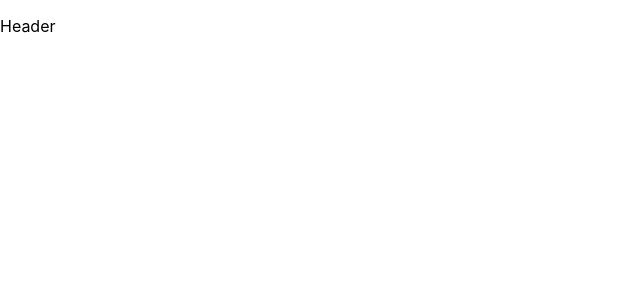
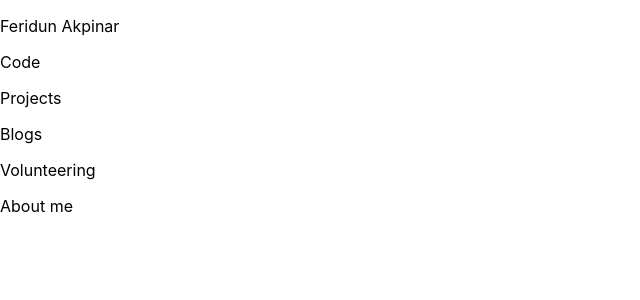
Before and after one commit to ferakp/personalwebsite, a React (Create React App) app: page / in a window 1280 px wide. Shown: the top 300 px of the page, without its empty margins (0-640 px from the left). Built offline with nearby package versions, Linux system fonts and the light colour scheme.

Commit message:
Add navigation items, reducer, style files and refactoring

```diff
--- a/src/App.js
+++ b/src/App.js
@@ -1,39 +1,33 @@
-import React from "react";
-import {Home} from "./pages/Home";
+import React, { useReducer } from "react";
+import { Home } from "./pages/Home";
 import { Header } from "./components/Header";
 import { getContext } from "./states/context";
-import { appState } from "./states/state";
+import { initialState, reducer } from "./states/state";
 import { Routes, Route } from "react-router-dom";
 import { Projects } from "./pages/Projects";
 import { useNavigate } from "react-router";
 import "./App.css";
 
 class App extends React.Component {
-
-  // Context properties
   static AppContext = getContext();
-  static contextType;
-  defaultContextValue = { appState };
 
   render() {
     return (
-      <App.AppContext.Provider value={this.defaultContextValue}>
+      <App.AppContext.Provider value={{ app: this.props.state.app, dispatch: this.props.dispatch }}>
         <Header />
         <Routes>
-          <Route path="/" element={<Home {...this.props}/>} />
-          <Route path="projects" element={<Projects {...this.props}/>} />
+          <Route path="/" element={<Home {...this.props} />} />
+          <Route path="projects" element={<Projects {...this.props} />} />
         </Routes>
       </App.AppContext.Provider>
     );
   }
 }
 
-// Wrapper for navigate function
 const AppWrapper = () => {
+  const [state, dispatch] = useReducer(reducer, initialState);
   let navigate = useNavigate();
-  return (
-    <App navigate={navigate}/>
-  )
-}
+  return <App navigate={navigate} state={state} dispatch={dispatch} />;
+};
 
 export default AppWrapper;
--- a/src/components/Header.js
+++ b/src/components/Header.js
@@ -4,22 +4,13 @@ import { getContext } from "../states/context";
 export class Header extends React.Component {
   static contextType = getContext();
 
-  // Context shortcuts
-  header;
-  navigationBar;
-
   render() {
-    this.header = this.context.appState.app.header;
-    this.navigationBar = this.header.navigationBar;
+    this.header = this.context.app.header;
 
     return(
       <React.Fragment>
-        <p>Header</p>
+        {Object.entries(this.header.navigationBar).map(e => (<p key={e[0]}>{e[1]["name"]}</p>))}
       </React.Fragment>
     )
   }
-
-  change = () => {
-
-  };
 }
--- a/src/pages/Home.js
+++ b/src/pages/Home.js
@@ -1,12 +1,15 @@
 import React from "react";
+import { getContext } from "../states/context";
 import styles from "./Home.module.css";
 
 export class Home extends React.Component {
+  static contextType = getContext();
+
   render() {
-    return <p onClick={this.toProjects}></p>;
+    return <p></p>;
   }
 
-  toProjects = () => {
-    this.props.navigate("/projects");
-  };
+  updateLast(){
+    this.context.dispatch({type: "PAGE_UPDATED", payload:{pageName: "home"}})
+  }
 }
--- a/src/pages/Projects.js
+++ b/src/pages/Projects.js
@@ -1,6 +1,23 @@
 import React from "react";
+import styles from "./Home.module.css";
+import { getContext } from "../states/context";
 
 export class Projects extends React.Component {
+  static contextType = getContext();
+
+  constructor(props) {
+    super(props);
+    this.state = { };
+  }
+
+  componentDidMount() {
+    this.initializeComponent();
+  }
+
+  initializeComponent() {
+    this.setState({ page: this.context.app.pages.home });
+  }
+
   render() {
     return <p></p>;
   }
--- a/src/states/context.js
+++ b/src/states/context.js
@@ -1,9 +1,9 @@
 import { createContext } from "react";
-import {appState} from './state';
+import {initialState} from './state';
 
 export let context;
 
 export function getContext() {
-  if(!context) context = createContext(appState);
+  if(!context) context = createContext(initialState);
   return context;
 }
--- a/src/states/state.js
+++ b/src/states/state.js
@@ -1,19 +1,74 @@
-export const appState = {
+// Default stored application state
+export const initialState = {
   app: {
     uiSettings: {},
     backendApi: {},
     header: {
       navigationBar: {
-        homepage: {
-          displayName: "Homepage",
-
+        home: {
+          name: "Feridun Akpinar",
+          href: "/",
+          isDisabled: false
+        },
+        code: {
+          name: "Code",
+          href: "/code",
+          isDisabled: false
+        },
+        projects: {
+          name: "Projects",
+          href: "/projects",
+          isDisabled: false
+        },
+        blogs: {
+          name: "Blogs",
+          href: "/blogs",
+          isDisabled: false
+        },
+        volunteering: {
+          name: "Volunteering",
+          href: "/volunteering",
+          isDisabled: false
+        },
+        aboutme: {
+          name: "About me",
+          href: "/aboutme",
+          isDisabled: false
         }
-      }
+      },
     },
     pages: {
-      homepage: {
-
+      home: {
+        lastUpdated: "N/A",
       },
+      code: {
+        lastUpdated: "N/A",
+      },
+      projects: {
+        lastUpdated: "N/A",
+      },
+      blogs: {
+        lastUpdated: "N/A",
+      },
+      volunteering: {
+        lastUpdated: "N/A",
+      },
+      aboutme: {
+        lastUpdated: "N/A",
+      }
     },
   },
 };
+
+export const reducer = (state, action) => {
+  let newState = {...state};
+  switch (action.type) {
+    case 'PAGE_UPDATED':
+      let page = newState.app.pages[action.payload.pageName];
+      if(page) page.lastUpdated = new Date().toString();
+      break;
+    default:
+      throw new Error();
+  }
+  return newState;
+};
```
Also changed, not shown: src/pages/Projects.module.css (added).
